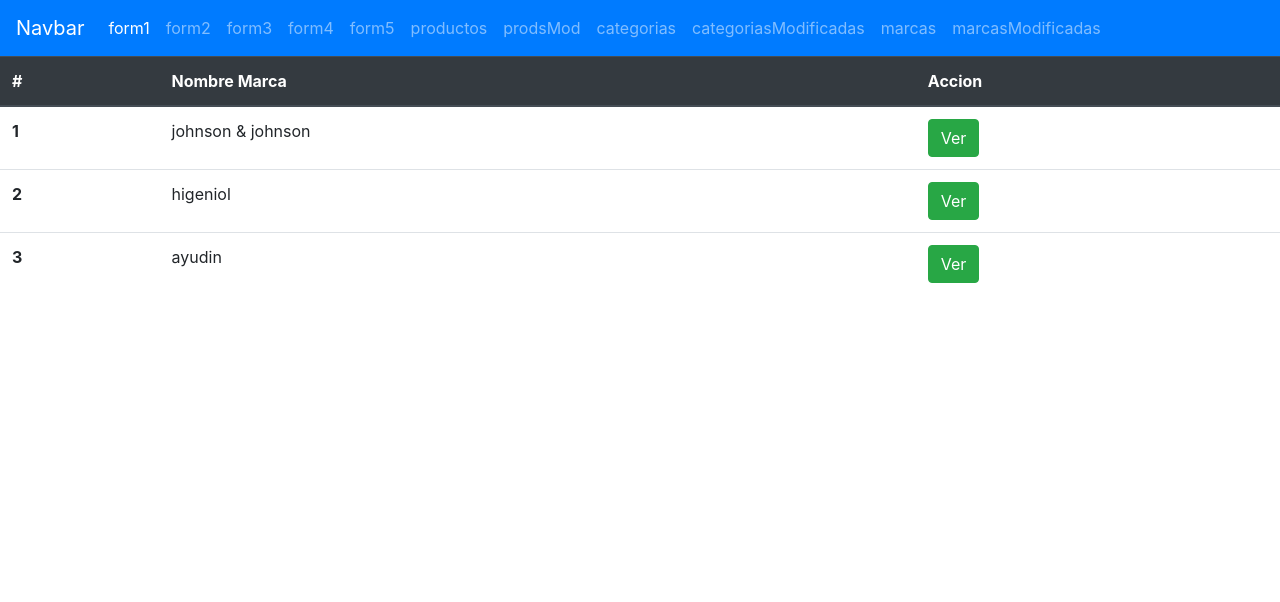
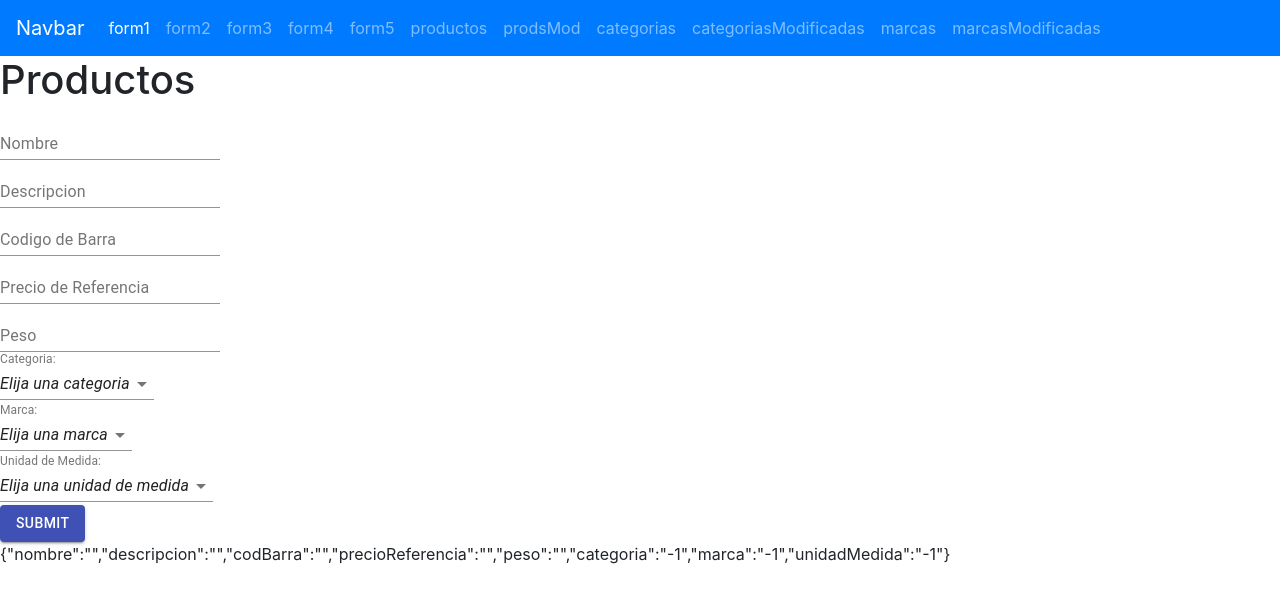
Before and after one commit to unla-investigacion-desarrollo/react-geo-turnos, a React (Create React App) app: page / in a window 1280 px wide. Shown: the top 602 px of the page. Built offline with nearby package versions, Linux system fonts and the light colour scheme.

Commit message:
formulario con material design

```diff
--- a/package.json
+++ b/package.json
@@ -3,6 +3,7 @@
   "version": "0.1.0",
   "private": true,
   "dependencies": {
+    "@material-ui/core": "^4.11.0",
     "@reduxjs/toolkit": "^1.4.0",
     "@testing-library/jest-dom": "^4.2.4",
     "@testing-library/react": "^9.5.0",
--- a/src/App.js
+++ b/src/App.js
@@ -14,6 +14,7 @@ import FormProductoModificar from "./components/formProductoModificar";
 import FormCategoriaModificar from "./components/formCategoriaModificar";
 import ListaMarcas from "./components/listaMarcas";
 import FormMarcaModificar from "./components/formMarcaModificar";
+import ProductoMaterial from "./components/formProductoMaterial";
 //<FormProducto />
 //<Categoria />
 //<Marca />
@@ -45,7 +46,7 @@ const MenuSwitch = (menuOption) => {
       return <FormMarcaModificar />;
 
     default:
-      return <FormProducto />;
+      return <ProductoMaterial />;
   }
 };
 
--- a/src/components/formProductoFormik.jsx
+++ b/src/components/formProductoFormik.jsx
@@ -1,6 +1,15 @@
 import React from "react";
+import TextField from "@material-ui/core/TextField";
+import FormControl from "@material-ui/core/FormControl";
 import { Formik } from "formik";
 import { useState } from "react";
+import {
+  InputLabel,
+  Select,
+  MenuItem,
+  FormHelperText,
+  Button,
+} from "@material-ui/core";
 
 const FormProducto = () => {
   const [state, setState] = useState({
@@ -38,13 +47,13 @@ const FormProducto = () => {
     if (!values.peso) {
       errors.peso = "Requerido";
     }
-    if (!values.categoria) {
+    if (values.categoria === "-1") {
       errors.categoria = "Requerido";
     }
-    if (!values.marca) {
+    if (values.marca === "-1") {
       errors.marca = "Requerido";
     }
-    if (!values.unidadMedida) {
+    if (values.unidadMedida === "-1") {
       errors.unidadMedida = "Requerido";
     }
     return errors;
@@ -65,11 +74,11 @@ const FormProducto = () => {
           nombre: "",
           descripcion: "",
           codBarra: "",
-          precioReferencia: 0,
+          precioReferencia: "",
           peso: "",
-          categoria: "",
-          marca: "",
-          unidadMedida: "",
+          categoria: "-1",
+          marca: "-1",
+          unidadMedida: "-1",
         }}
         validate={validar}
         onSubmit={enviar}
@@ -85,195 +94,181 @@ const FormProducto = () => {
         }) => (
           <form onSubmit={handleSubmit}>
             <div>
-              <label htmlFor="nombre">Nombre:</label>
-              <input
+              <TextField
+                error={errors.nombre && touched.nombre ? true : false}
                 id="nombre"
-                className={
-                  "form-control " +
-                  (errors.nombre && touched.nombre ? "is-invalid" : "")
-                }
-                type="text"
+                label="Nombre"
                 name="nombre"
-                placeholder="Ingrese nombre"
-                onChange={handleChange}
                 onBlur={handleBlur}
                 value={values.nombre}
+                onChange={handleChange}
+                helperText={errors.nombre && touched.nombre && errors.nombre}
               />
-              <div className="invalid-feedback">
-                {errors.nombre && touched.nombre && errors.nombre}
-              </div>
             </div>
             <div>
-              <label htmlFor="descripcion">Descripcion:</label>
-              <input
+              <TextField
+                error={errors.descripcion && touched.descripcion ? true : false}
                 id="descripcion"
-                className={
-                  "form-control " +
-                  (errors.descripcion && touched.descripcion
-                    ? "is-invalid"
-                    : "")
-                }
-                type="text"
+                label="Descripcion"
                 name="descripcion"
-                onChange={handleChange}
                 onBlur={handleBlur}
                 value={values.descripcion}
+                onChange={handleChange}
+                helperText={
+                  errors.descripcion &&
+                  touched.descripcion &&
+                  errors.descripcion
+                }
               />
-              <div className="invalid-feedback">
-                {errors.descripcion &&
-                  touched.descripcion &&
-                  errors.descripcion}
-              </div>
             </div>
             <div>
-              <label htmlFor="codBarra">Código de barra:</label>
-              <input
+              <TextField
+                error={errors.codBarra && touched.codBarra ? true : false}
                 id="codBarra"
-                className={
-                  "form-control " +
-                  (errors.codBarra && touched.codBarra ? "is-invalid" : "")
-                }
-                type="number"
+                label="Codigo de Barra"
                 name="codBarra"
-                onChange={handleChange}
                 onBlur={handleBlur}
                 value={values.codBarra}
+                onChange={handleChange}
+                helperText={
+                  errors.codBarra && touched.codBarra && errors.codBarra
+                }
               />
-              <div className="invalid-feedback">
-                {errors.codBarra && touched.codBarra && errors.codBarra}
-              </div>
             </div>
             <div>
-              <label htmlFor="precioReferencia">Precio de referencia:</label>
-              <input
+              <TextField
+                error={
+                  errors.precioReferencia && touched.precioReferencia
+                    ? true
+                    : false
+                }
                 id="precioReferencia"
-                className={
-                  "form-control " +
-                  (errors.precioReferencia && touched.precioReferencia
-                    ? "is-invalid"
-                    : "")
-                }
+                label="Precio de Referencia"
                 type="number"
                 name="precioReferencia"
-                onChange={handleChange}
                 onBlur={handleBlur}
                 value={values.precioReferencia}
+                onChange={handleChange}
+                helperText={
+                  errors.precioReferencia &&
+                  touched.precioReferencia &&
+                  errors.precioReferencia
+                }
               />
-              <div className="invalid-feedback">
-                {errors.precioReferencia &&
-                  touched.precioReferencia &&
-                  errors.precioReferencia}
-              </div>
             </div>
             <div>
-              <label htmlFor="peso">Peso:</label>
-              <input
+              <TextField
+                error={errors.peso && touched.peso ? true : false}
                 id="peso"
-                className={
-                  "form-control " +
-                  (errors.peso && touched.peso ? "is-invalid" : "")
-                }
-                type="text"
+                label="Peso"
                 name="peso"
-                onChange={handleChange}
+                type="number"
                 onBlur={handleBlur}
                 value={values.peso}
+                onChange={handleChange}
+                helperText={errors.peso && touched.peso && errors.peso}
               />
-              <div className="invalid-feedback">
-                {errors.peso && touched.peso && errors.peso}
             </div>
-            </div>
-
             <div>
-              <label htmlFor="categoria">Categoria:</label>
-              <select
-                className={
-                  "form-control " +
-                  (errors.categoria && touched.categoria ? "is-invalid" : "")
-                }
+              <FormControl
+                error={errors.categoria && touched.categoria ? true : false}
+              >
+                <InputLabel id="labelCategoria">Categoria:</InputLabel>
+                <Select
                   id="categoria"
                   name="categoria"
+                  labelId="labelCategoria"
                   value={values.categoria}
                   onChange={handleChange}
                   onBlur={handleBlur}
                 >
-                <option value="" defaultValue disabled>
-                  Elija una categoria
-                </option>
+                  <MenuItem value="-1" disabled>
+                    <em>Elija una categoria</em>
+                  </MenuItem>
                   {state.categorias.map((categoria) => {
                     return (
-                    <option value={categoria.id} key={categoria.id}>
+                      <MenuItem value={categoria.id} key={categoria.id}>
                         {categoria.nombre}
-                    </option>
+                      </MenuItem>
                     );
                   })}
-              </select>
-              <div className="invalid-feedback">
+                </Select>
+                <FormHelperText>
                   {errors.categoria && touched.categoria && errors.categoria}
-              </div>
+                </FormHelperText>
+              </FormControl>
             </div>
             <div>
-              <label htmlFor="marca">Marca:</label>
-              <select
-                className={
-                  "form-control " +
-                  (errors.marca && touched.marca ? "is-invalid" : "")
-                }
+              <FormControl error={errors.marca && touched.marca ? true : false}>
+                <InputLabel id="labelMarca">Marca:</InputLabel>
+                <Select
                   id="marca"
                   name="marca"
+                  labelId="labelMarca"
                   value={values.marca}
                   onChange={handleChange}
                   onBlur={handleBlur}
                 >
+                  <MenuItem value="-1" disabled>
+                    <em>Elija una marca</em>
+                  </MenuItem>
                   {state.marcas.map((marca) => {
                     return (
-                    <option value={marca.id} key={marca.id}>
+                      <MenuItem value={marca.id} key={marca.id}>
                         {marca.nombre}
-                    </option>
+                      </MenuItem>
                     );
                   })}
-              </select>
-              <div className="invalid-feedback">
+                </Select>
+                <FormHelperText>
                   {errors.marca && touched.marca && errors.marca}
-              </div>
+                </FormHelperText>
+              </FormControl>
             </div>
             <div>
-              <label htmlFor="unidadMedida">Unidad de Medida:</label>
-              <select
-                className={
-                  "form-control " +
-                  (errors.unidadMedida && touched.unidadMedida
-                    ? "is-invalid"
-                    : "")
+              <FormControl
+                error={
+                  errors.unidadMedida && touched.unidadMedida ? true : false
                 }
+              >
+                <InputLabel id="labelUnidadMedida">
+                  Unidad de Medida:
+                </InputLabel>
+                <Select
                   id="unidadMedida"
                   name="unidadMedida"
+                  labelId="labelUnidadMedida"
                   value={values.unidadMedida}
                   onChange={handleChange}
                   onBlur={handleBlur}
                 >
+                  <MenuItem value="-1" disabled>
+                    <em>Elija una unidad de medida</em>
+                  </MenuItem>
                   {state.unidadesMedida.map((unidadMedida) => {
                     return (
-                    <option value={unidadMedida.id} key={unidadMedida.id}>
+                      <MenuItem value={unidadMedida.id} key={unidadMedida.id}>
                         {unidadMedida.nombre}
-                    </option>
+                      </MenuItem>
                     );
                   })}
-              </select>
-              <div className="invalid-feedback">
+                </Select>
+                <FormHelperText>
                   {errors.unidadMedida &&
                     touched.unidadMedida &&
                     errors.unidadMedida}
-              </div>
+                </FormHelperText>
+              </FormControl>
             </div>
             <div>
-              <button
-                className="btn btn-primary m-2"
+              <Button
+                variant="contained"
+                color="primary"
                 type="submit"
                 disabled={isSubmitting}
               >
                 Submit
-              </button>
+              </Button>
             </div>
             {JSON.stringify(values)}
           </form>
--- /dev/null
+++ b/src/components/formProductoMaterial.jsx
@@ -0,0 +1,12 @@
+import React from "react";
+import TextField from "@material-ui/core/TextField";
+
+const ProductoMaterial = () => {
+  return (
+    <div>
+      <TextField id="nombre" label="Nombre" value={""} onChange={() => null} />
+    </div>
+  );
+};
+
+export default ProductoMaterial;
--- a/src/components/menuSlice.js
+++ b/src/components/menuSlice.js
@@ -3,7 +3,7 @@ import React, { useState } from "react";
 export const menuSlice = createSlice({
   name: "menu",
   initialState: {
-    value: 10,
+    value: 2,
     setDeDatos: {},
   },
   reducers: {
```
Also changed, not shown: 1 other file (tests, documents, lock files or other folders). Lines whose indentation alone changed are shown as unchanged.
